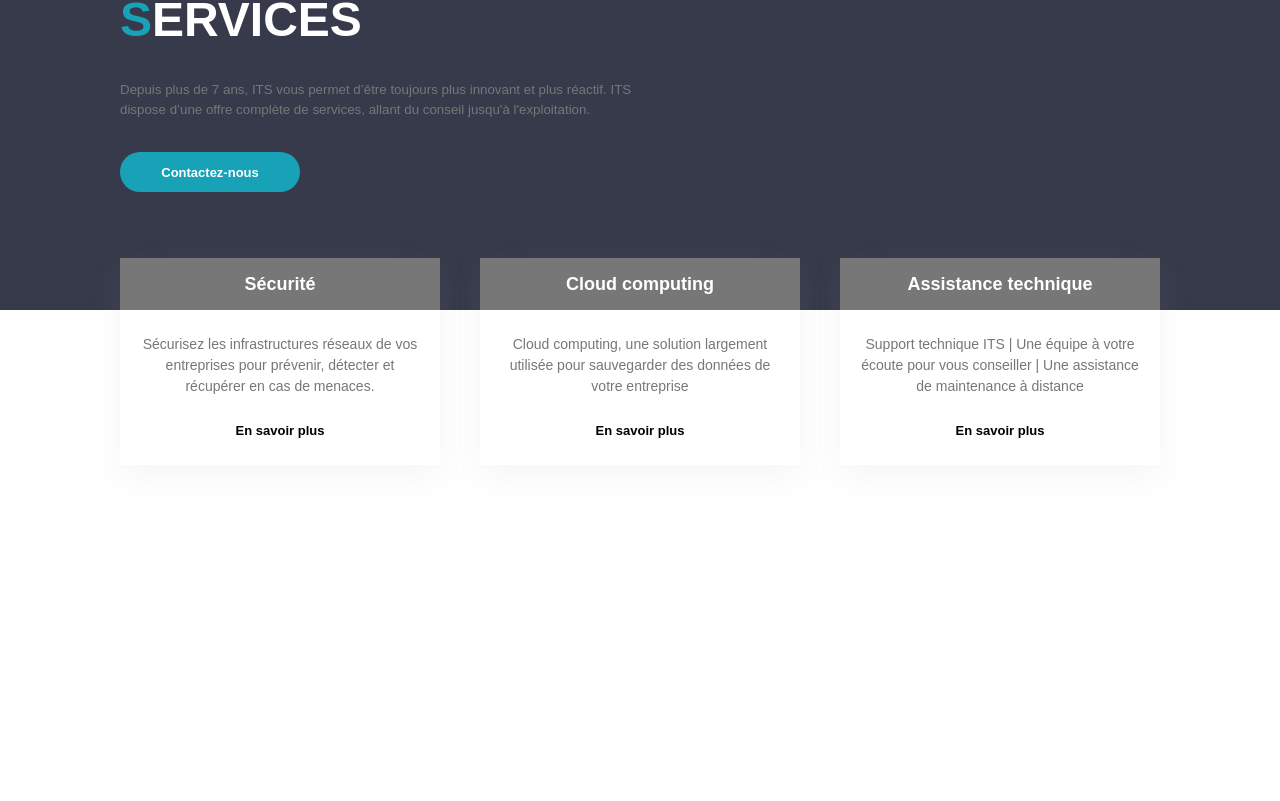
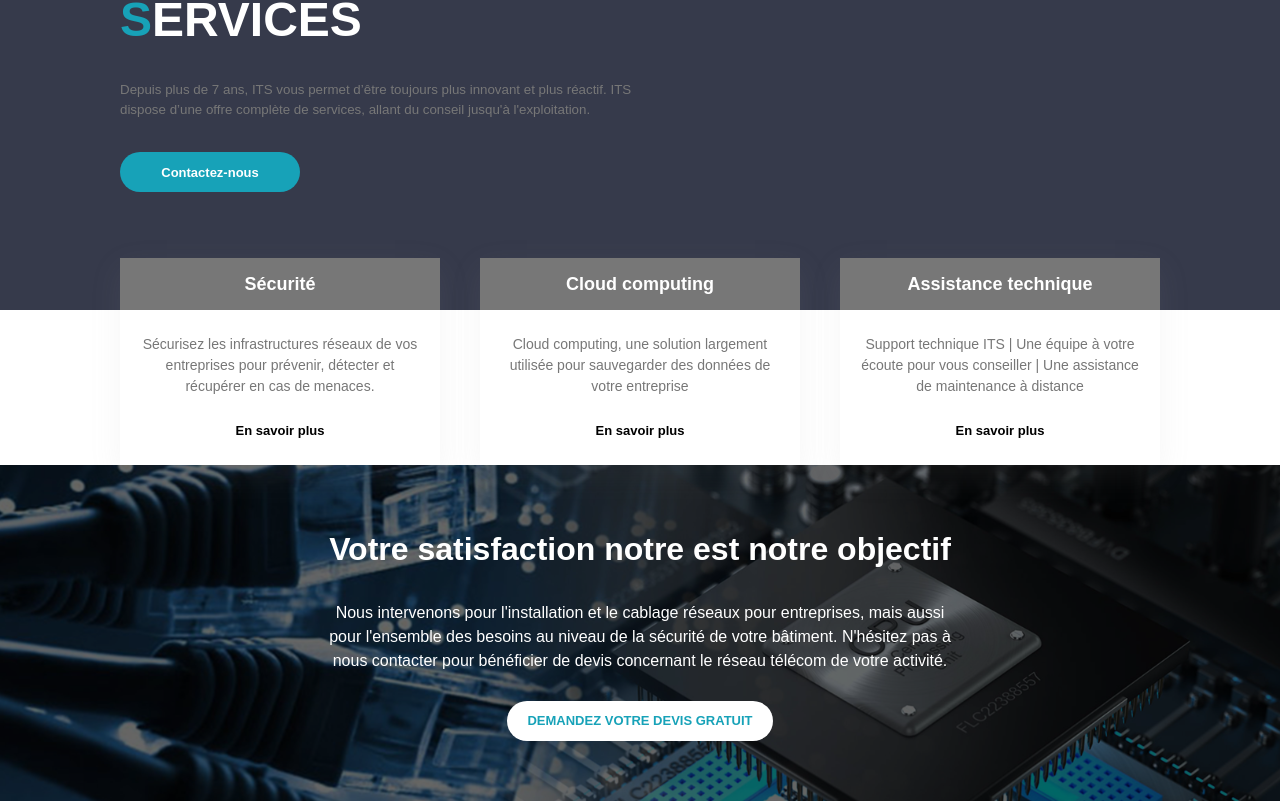
Before and after one commit to WolfRegis/ITS, a React (Vite) app: page / in a window 1280 px wide. Shown: the part 247-1048 px from the top of the page. Before the commit the page ends 800 px from the top, so only its background shows below. Built offline with nearby package versions, Linux system fonts and the light colour scheme.

Commit message:
✨F04>Add H2 & DevisContainer Components

```diff
--- /dev/null
+++ b/src/components/pages/home/DevisContainer.jsx
@@ -0,0 +1,27 @@
+import React from 'react'
+import H2 from '../../ui/H2'
+import styled from 'styled-components';
+import cta from '../../../assets/cta-bg.jpg'
+import BtnPrimary from '../../ui/BtnPrimary.jsx';
+
+export default function DevisContainer() {
+  return (
+    <DevisContainerStyled className='flex flex-col gap-7 items-center justify-around px-80 py-15 border-box'>
+        <H2 color="white" >Votre satisfaction notre est notre objectif</H2>
+        <p className='text-white text-center'>Nous intervenons pour l'installation et le cablage réseaux pour entreprises, mais aussi pour l'ensemble des besoins au niveau de la sécurité de votre bâtiment. N'hésitez pas à nous contacter pour bénéficier de devis concernant le réseau télécom de votre activité.</p>
+        <BtnPrimary inverse={true} >demandez votre devis gratuit</BtnPrimary>
+    </DevisContainerStyled>
+  )
+}
+
+
+const DevisContainerStyled = styled.div`
+    background: url(${cta}) rgb(0, 0, 0, 0.6);
+    background-size: cover;
+    background-blend-mode: overlay;
+
+    button{
+      text-transform: uppercase;
+    }
+
+`;
--- a/src/components/pages/home/Home.jsx
+++ b/src/components/pages/home/Home.jsx
@@ -3,15 +3,17 @@ import Navbar from '../../Navbar'
 import Header from '../../Header'
 import HomeHeader from './HomeHeader'
 import CardContainer from '../../CardContainer'
+import DevisContainer from './DevisContainer'
 
 export default function Home() {
   return (
     <div>
       <Navbar></Navbar>
       <Header>
-        <HomeHeader></HomeHeader>
+        <HomeHeader/>
       </Header>
       <CardContainer />
+      <DevisContainer/>
     </div>
   )
 }
--- a/src/components/pages/home/HomeHeader.jsx
+++ b/src/components/pages/home/HomeHeader.jsx
@@ -30,8 +30,6 @@ const HomeHeaderStyled = styled.div`
     text-transform: uppercase;
     line-height: 3.5rem;
 
-
-
     i{
       font-style:normal;
       color: ${theme.colors.primary};
@@ -44,4 +42,8 @@ const HomeHeaderStyled = styled.div`
     color: ${theme.colors.other};
   }
 
+  button{
+    align-self: start;
+  }
+
 `;
--- a/src/components/ui/BtnPrimary.jsx
+++ b/src/components/ui/BtnPrimary.jsx
@@ -1,4 +1,3 @@
-import React from 'react'
 import styled from 'styled-components';
 import theme from '../theme';
 
@@ -16,7 +15,7 @@ export default function BtnPrimary({children, inverse}) {
 
 
 
-  return <BtnPrimaryStyled className='min-w-45 h-10 rounded-[30px] shrink-0 self-start px-5' color={color} background={backgroundColor} >{children}</BtnPrimaryStyled>
+  return <BtnPrimaryStyled className='min-w-45 h-10 rounded-[30px] px-5' color={color} background={backgroundColor} >{children}</BtnPrimaryStyled>
 
 }
 
@@ -31,6 +30,6 @@ const BtnPrimaryStyled = styled.button`
     &:hover{
       background-color: ${({color})=>(color)};
       color: ${({background})=>(background)};
-
+      cursor: pointer;
     }
 `;
--- /dev/null
+++ b/src/components/ui/H2.jsx
@@ -0,0 +1,13 @@
+import React from 'react'
+import styled from 'styled-components';
+
+export default function H2({children, color}) {
+
+  return <H2Styled className={color=="white" ? "text-white" : "text-black"}>{children}</H2Styled>
+}
+
+const H2Styled = styled.h2`
+      font-size: xx-large;
+      font-weight: bold;
+
+`;
```
